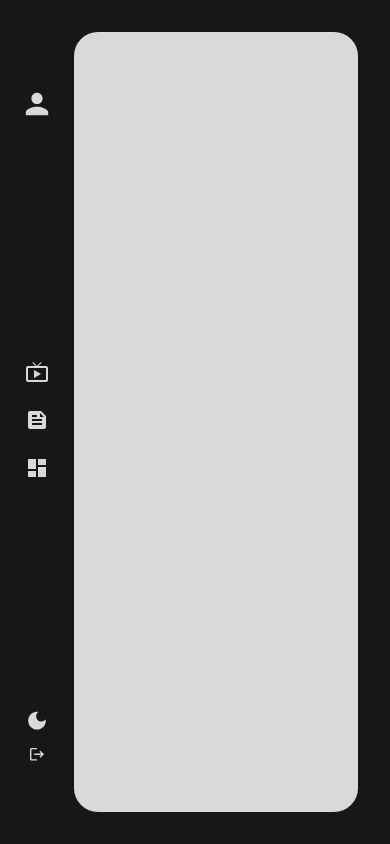
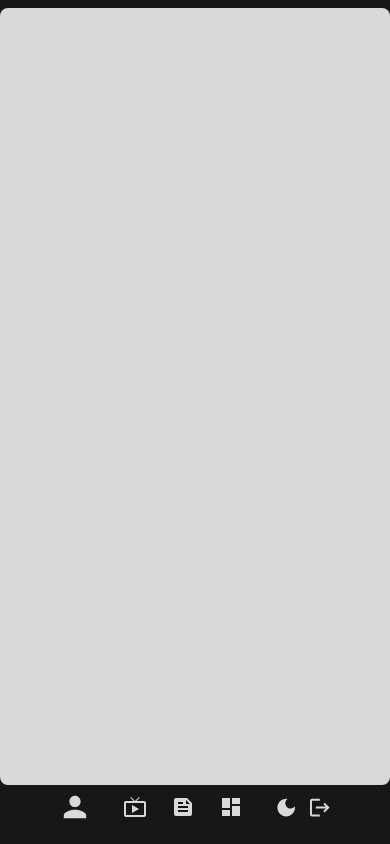
Before and after one commit to RenderV/upx4, a Next.js app in the folder frontend/: page / in a window 390 px wide. Built offline with nearby package versions, Linux system fonts and the light colour scheme.

Commit message:
added responsive design

```diff
--- a/frontend/src/app/cameras/page.js
+++ b/frontend/src/app/cameras/page.js
@@ -2,8 +2,7 @@ import styles from './page.module.css'
 export default function Home(){
     return (
         <>
-        <div>
-        </div>
+            <div className={styles.idk}>Test</div>
         </>
     )
 }
--- /dev/null
+++ b/frontend/src/app/cameras/page.module.css
@@ -0,0 +1,5 @@
+.idk{
+    margin: 0;
+    height: 100%;
+    padding: 15px;
+}
--- a/frontend/src/app/components/item.js
+++ b/frontend/src/app/components/item.js
@@ -3,13 +3,15 @@ import { Tooltip } from "@mui/material";
 import Link from 'next/link';
 import { usePathname } from 'next/navigation'
 import { ButtonBase } from "@mui/material";
+import useMediaQuery from '@mui/material/useMediaQuery';
 
 function MenuItem({ icon, title, link, onclick}) {
   const pathname = usePathname()
+  const matches = useMediaQuery('(max-width:900px)')
   return (
-    <ButtonBase component='div' className={pathname == "/"+link ? "menu-item active" : "menu-item"} onClick={onclick}>
+    <ButtonBase component='div' className={pathname == "/" + link ? "menu-item active" : "menu-item"} onClick={onclick}>
         <Link href={link}>
-            <Tooltip title={title} placement="right">
+            <Tooltip title={title} placement={matches ? 'top' : 'right'}>
                 {icon}
             </Tooltip>
         </Link>
--- a/frontend/src/app/components/menu.js
+++ b/frontend/src/app/components/menu.js
@@ -22,8 +22,8 @@ function Menu({ menuItems, setTheme, theme }) {
         </div>
       </div>
       <div className="menu-section menu-section-logout">
-        <MenuItem icon={<menuItems.DarkModeIcon />} title="Toggle Dark Mode" link='' onclick={toggleTheme}/>
-        <MenuItem icon={<menuItems.LogoutIcon />} title="Log out" link='logout' />
+        <MenuItem icon={<menuItems.DarkModeIcon />} title="Modo Escuro" link='' onclick={toggleTheme}/>
+        <MenuItem icon={<menuItems.LogoutIcon />} title="Log out" link='' />
       </div>
     </div>
   );
--- a/frontend/src/app/global_style.css
+++ b/frontend/src/app/global_style.css
@@ -9,7 +9,6 @@
   }
 
   .dark {
-    background-color: var(--p-dark-bg);
     color: var(--p-white);
   }
 
@@ -61,6 +60,24 @@
     align-items: inherit;
     width: 100%;
   }
+
+  @media only screen and (max-width: 900px){
+    .main-container{
+      flex-direction: column;
+      width: 100%;
+      align-items: center;
+    }
+    .menu{
+      order: 0;
+      height: 3rem;
+      width: 80%;
+      flex-direction: row;
+    }
+    .menu-section{
+      flex-direction: row;
+    }
+  }
+
 
   /* ---------------------------------------------- user ----------------------------------------------------*/
 
@@ -121,6 +138,37 @@
     transform: scale(calc(1.4 * var(--bs)));
   }
 
+  @media only screen and (max-width: 900px){
+    .menu-section-user{
+      height: 5vh;
+    }
+    .menu-items-container {
+      margin: auto;
+      -ms-overflow-style: none;
+      scrollbar-width: none;
+      overflow-x: scroll;
+      display: flex;
+      flex-direction: row;
+      gap: 0rem;
+    }
+    .menu-item {
+      border-radius: 50%;
+      width: 3rem;
+      height: 3rem;
+      flex-shrink: 0;
+      overflow-y: visible;
+    }
+    .menu-section-pages{
+      width: 50%;
+      height: auto;
+    }
+    .menu-item svg {
+      width: 1.5rem;
+      height: auto;
+    }
+  }
+
+
 
   /* ---------------------------------------------- logout ----------------------------------------------------*/
 
@@ -135,11 +183,7 @@
   .content {
     margin: 2rem 2rem 2rem 0;
     width: 100%;
-    /* flex-grow: 1; */
     border-radius: 1.5rem;
-    /* background-color: var(--p-background); */
-    /* display: flex; */
-    /* flex-direction: column; */
   }
 
   .mydatagrid{
@@ -147,17 +191,19 @@
     padding: 15px;
   }
 
-  /* h1 {
-    color: #000;
-    font-family: Roboto;
-    font-size: 35px;
-    font-style: normal;
-    font-weight: 100;
-    line-height: normal;
-    margin: 40px 50px;
-    margin-bottom: 0;
-  } */
-
+  @media only screen and (max-width: 900px){
+    .content{
+      order: -1;
+      height: 92vh;
+      margin: 0;
+      margin-top: 1vh;
+      width: 100%;
+      border-radius: 0.5rem;
+    }
+    .mydatagrid{
+      height: 100%;
+    }
+  }
 
   /* ---------------------------------------------- page content ----------------------------------------------------*/
 
```
Also changed, not shown: frontend/src/app/components/content.js (deleted, +0 -28 lines).
